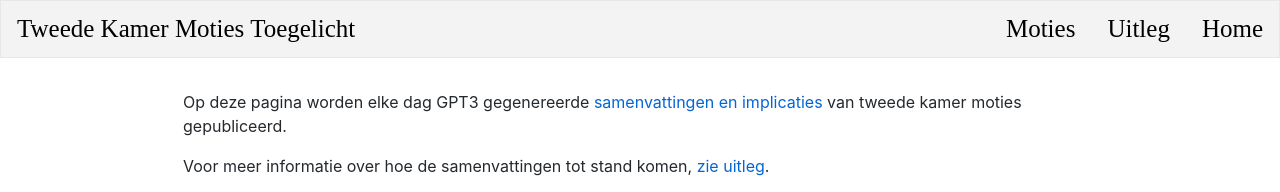
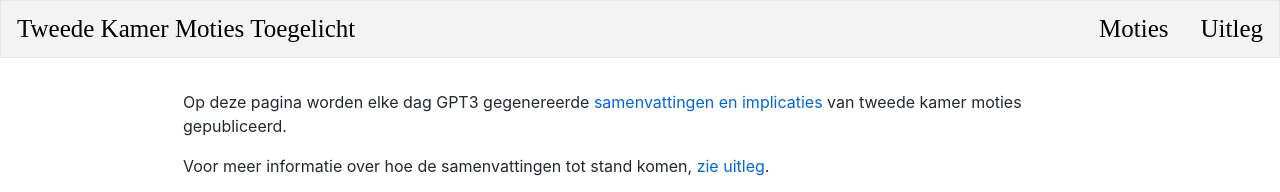
Before and after one commit to DavidZomerdijk/moties-toegelicht, a Jekyll site: the page built from readme.md, in a window 1280 px wide and 900 px high. Shown: the top 192 px of the window. Built offline with Jekyll 4.4.1, drawn with Linux system fonts in a browser that asks for light colours; our own code applies the rules of GitHub Pages for plain Markdown files.

Commit message:
updated menu

```diff
--- a/_layouts/default.html
+++ b/_layouts/default.html
@@ -1062,7 +1062,7 @@ body {
 
 <div class="topnav">
   <a class="active" href="https://davidzomerdijk.github.io/moties-toegelicht/">Tweede Kamer Moties Toegelicht</a>
-  <a href="https://davidzomerdijk.github.io/moties-toegelicht/">Home</a>
+<!--  <a href="https://davidzomerdijk.github.io/moties-toegelicht/">Home</a>-->
   <a href="uitleg.html">Uitleg</a>
   <a href="moties.html">Moties</a>
 </div>
```
